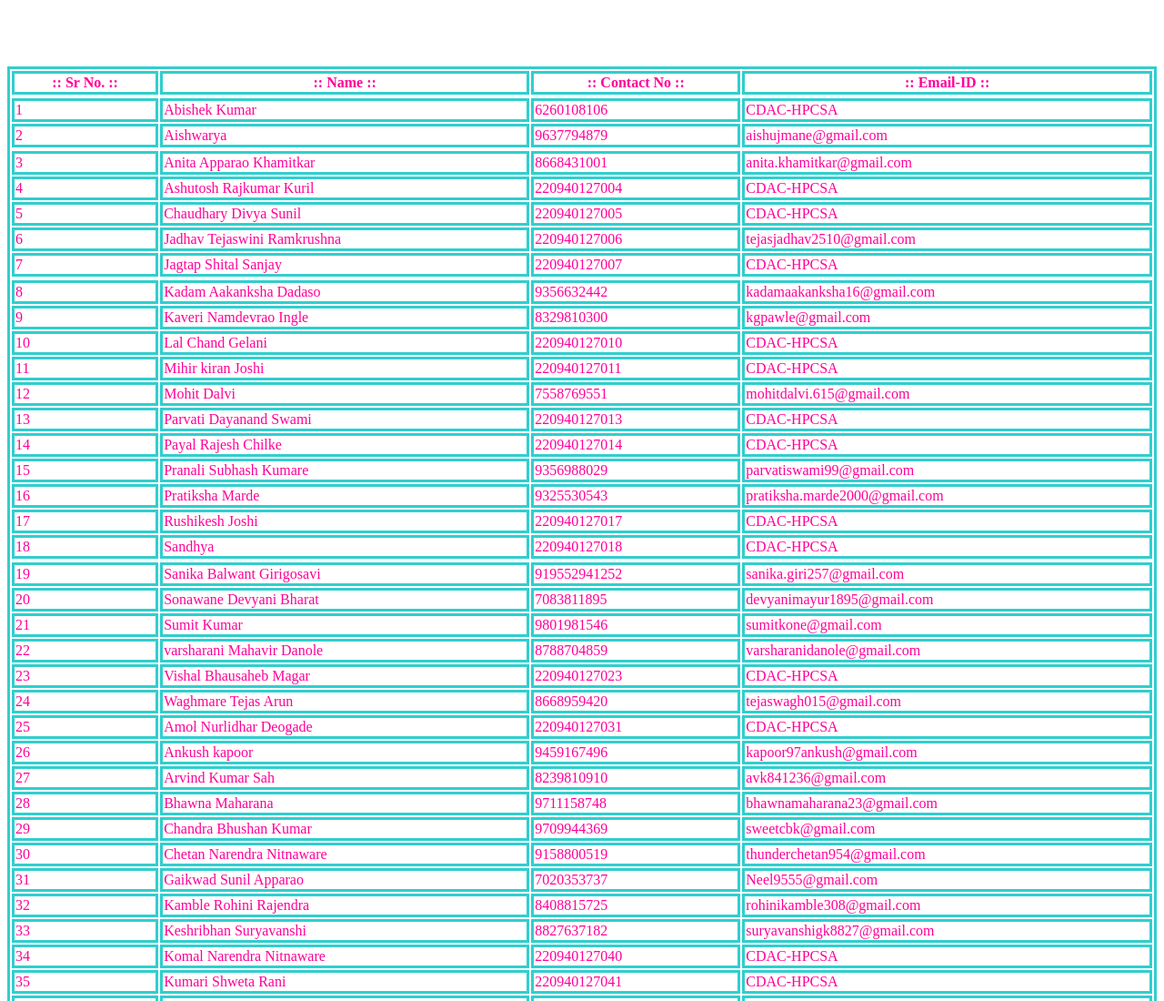
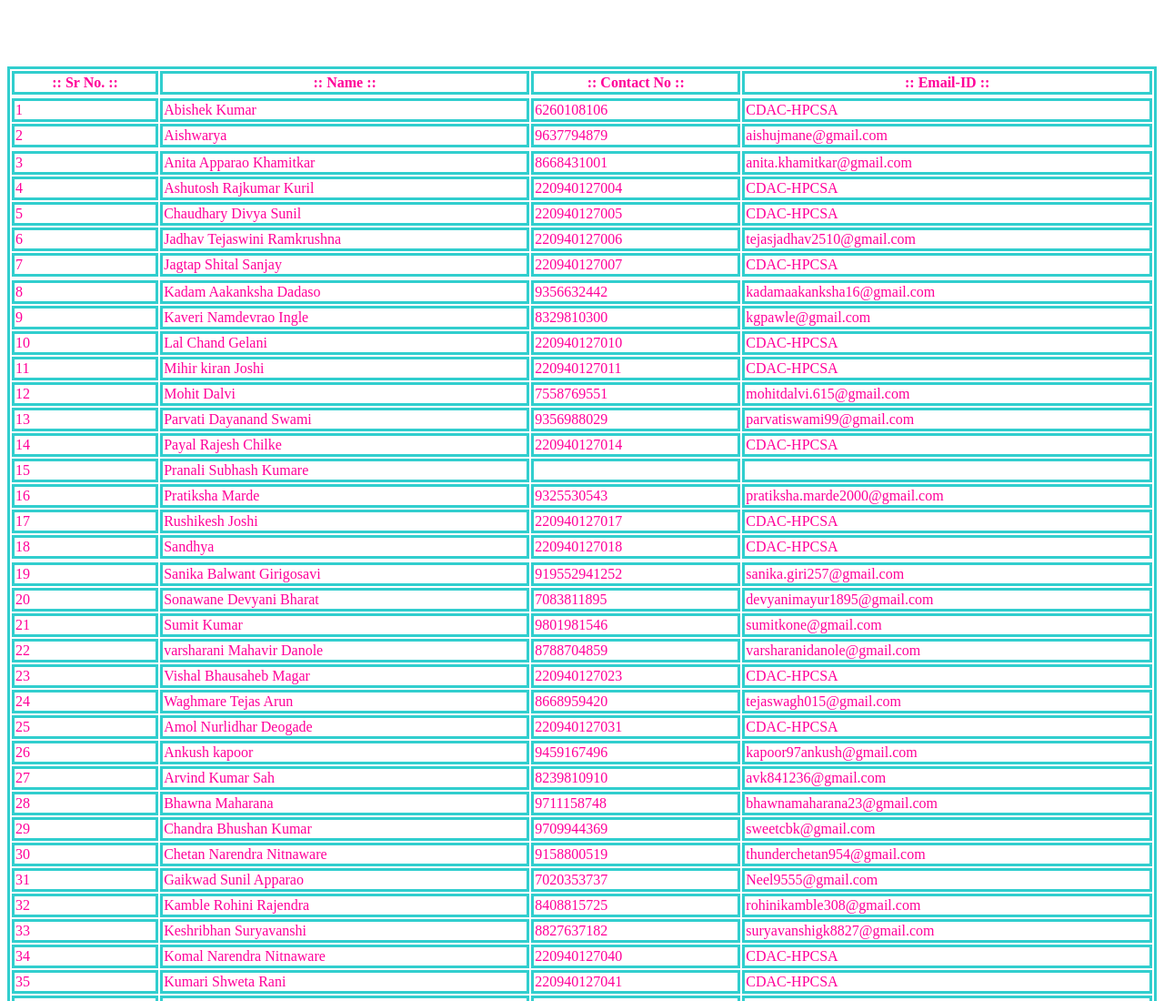
Before and after one commit to sweetcbk/HPCSA-SEP22, a plain HTML site: page index.html in a window 1280 px wide. Shown: the top 1100 px of the page at 91% size. Drawn offline with Linux system fonts and the light colour scheme.

Commit message:
Update index.html

```diff
--- a/index.html
+++ b/index.html
@@ -97,8 +97,8 @@ table, th, td {
   <tr>
     <td>13</td>
     <td>Parvati Dayanand Swami</td>
-    <td>220940127013</td>
-    <td>CDAC-HPCSA</td>
+    <td>9356988029</td>
+    <td>parvatiswami99@gmail.com</td>
   </tr>
     <tr>
     <td>14</td>
@@ -109,8 +109,8 @@ table, th, td {
   <tr>
     <td>15</td>
     <td>Pranali Subhash Kumare</td>
-    <td>9356988029</td>
-    <td>parvatiswami99@gmail.com</td>
+    <td></td>
+    <td></td>
   </tr>
   <tr>
     <td>16</td>
```
